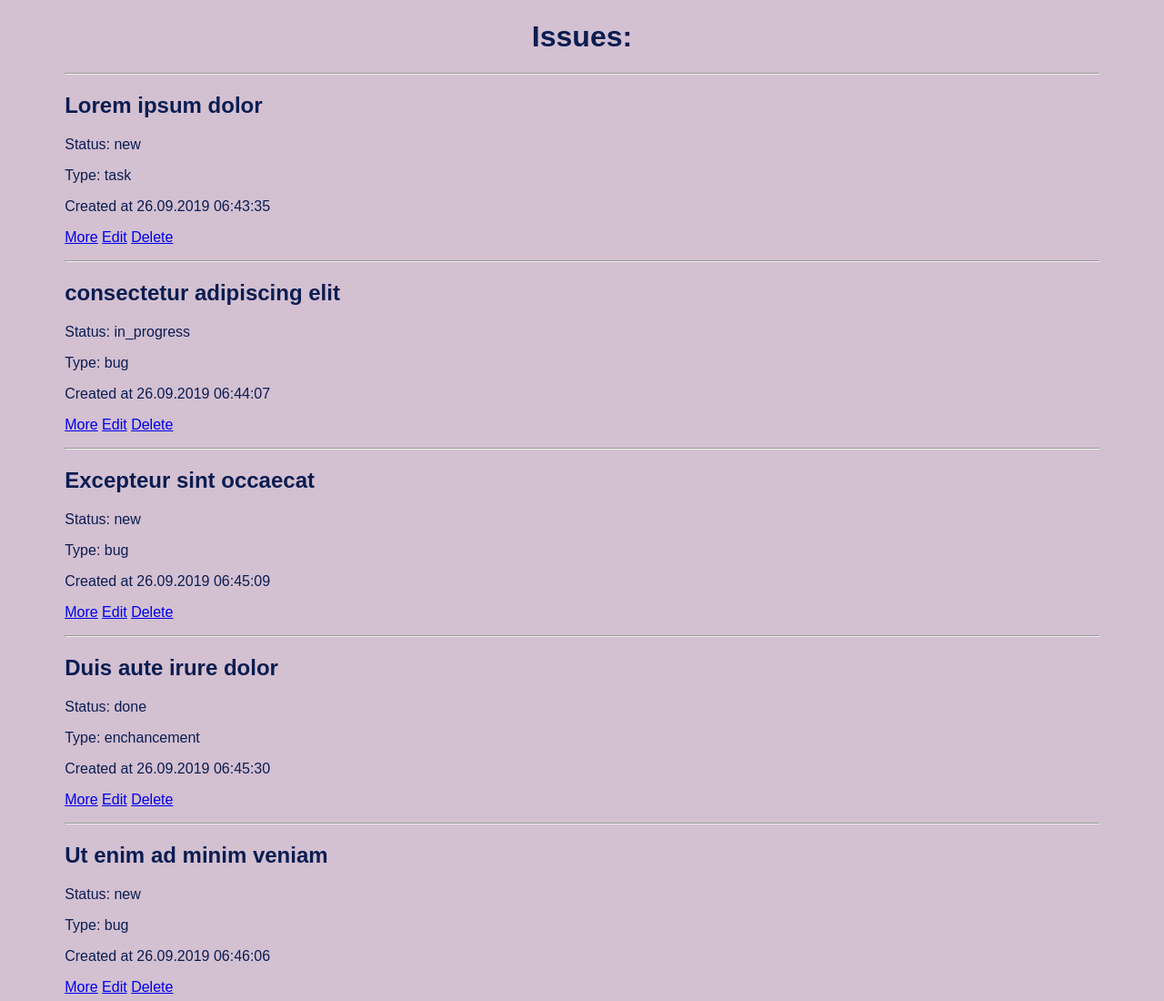
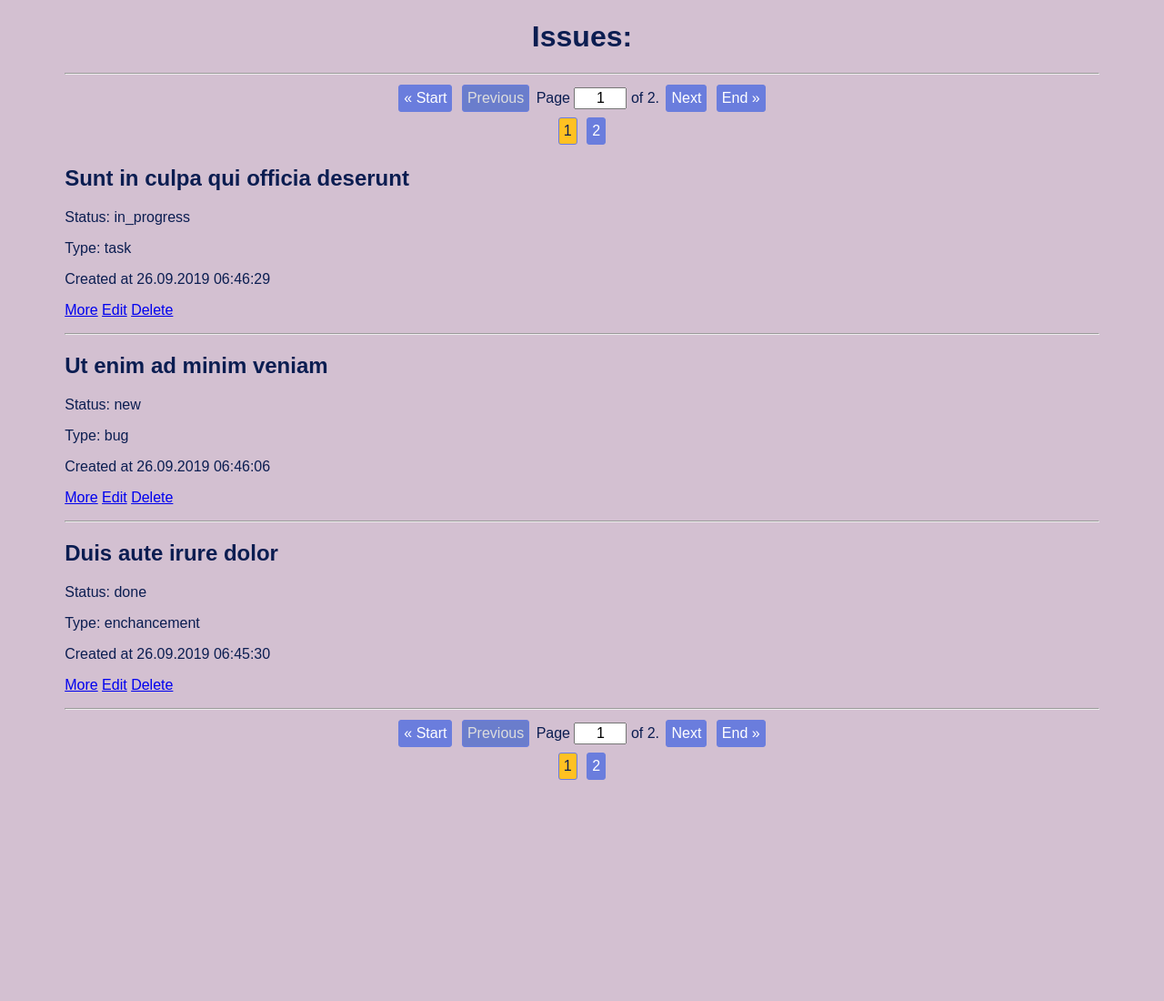
Before and after one commit to tyzo4ka/issue_tracker2, a Django app: page / in a window 1280 px wide. Shown: the part 38-1138 px from the top of the page at 91% size. After the commit the page ends 895 px from the top, so only its background shows below. Run offline with Django 3.2, Linux system fonts and the light colour scheme; data comes from the database, SQL or seed files in the repository.

Commit message:
add pagination, added DetailView, changed IssueView

```diff
--- a/source/webapp/static/css/style.css
+++ b/source/webapp/static/css/style.css
@@ -97,3 +97,59 @@ h1 {
 .btn-danger:hover {
     box-shadow: rgba(255, 0, 0, 0.8) 0 0 5px;
 }
+
+
+.pagination {
+    text-align: center;
+}
+
+.pagination a, .page-disabled, .page-active {
+    display: inline-block;
+    border: solid 1px #6a7ddd;
+    border-radius: 3px;
+    padding: 5px;
+    margin: 3px;
+}
+
+.pagination a {
+    background: #6a7ddd;
+    color: white;
+    text-decoration: none;
+}
+
+.pagination a:hover {
+   background: #6a7dff;
+   text-decoration: underline;
+}
+
+.page-disabled {
+    background: #6a7dcc;
+    color: #dddddd
+}
+
+.page-input {
+    font-size: 16px;
+    width: 50px;
+    text-align: center;
+}
+
+.page-active {
+    background: #ffc122;
+}
+
+.comment-list {
+    margin-top: 10px;
+    margin-bottom: 10px;
+    margin-left: 10px;
+}
+
+.comment {
+    border: solid 1px #cccccc;
+    border-radius: 5px;
+    padding: 10px;
+    margin-top: 10px;
+}
+
+.comment p {
+    margin: 0 0 5px;
+}
--- a/source/webapp/templates/Issue/index.html
+++ b/source/webapp/templates/Issue/index.html
@@ -9,6 +9,9 @@
 {% block content %}
     <h1>Issues:</h1>
     <hr/>
+    {% if is_paginated %}
+        {% include 'partial/pagination.html' %}
+    {% endif %}
         {% for issue in issues %}
             <h2>{{ issue.summary }}</h2>
             <p>Status: {{ issue.status }}</p>
@@ -21,4 +24,7 @@
             </p>
             <hr/>
         {% endfor %}
+    {% if is_paginated %}
+        {% include 'partial/pagination.html' %}
+    {% endif %}
 {% endblock %}
--- /dev/null
+++ b/source/webapp/templates/partial/pagination.html
@@ -0,0 +1,28 @@
+<div class="pagination">
+    <form action="" method="GET">
+        <a href="?page=1">&laquo; Start</a>
+        {% if page_obj.has_previous %}
+            <a href="?page={{ page_obj.previous_page_number }}">Previous</a>
+        {% else %}
+            <span class="page-disabled">Previous</span>
+        {% endif %}
+        <span>
+            Page <input class="page-input" type="text" name="page" value="{{ page_obj.number }}" maxlength="4"> of {{ paginator.num_pages }}.
+        </span>
+        {% if page_obj.has_next %}
+            <a href="?page={{ page_obj.next_page_number }}">Next</a>
+        {% else %}
+            <span class="page-disabled">Next</span>
+        {% endif %}
+        <a href="?page={{ paginator.num_pages }}">End &raquo;</a>
+    </form>
+    <div>
+        {% for page in paginator.page_range %}
+            {% if page_obj.number == page %}
+                <span class="page-active">{{ page }}</span>
+            {% else %}
+                <a href="?page={{ page }}">{{ page }}</a>
+            {% endif %}
+        {% endfor %}
+    </div>
+</div>
--- a/source/webapp/views/issue_views.py
+++ b/source/webapp/views/issue_views.py
@@ -4,23 +4,36 @@ from webapp.models import Issue
 from django.views.generic import TemplateView, ListView
 
 
-class IndexView(TemplateView):
+class IndexView(ListView):
+    context_object_name = 'issues'
+    model = Issue
     template_name = 'Issue/index.html'
+    ordering = ['-created_date']
+    paginate_by = 3
+    paginate_orphans = 1
+
+
+class DetailView(TemplateView):
+    context_key = "odjects"
+    model = None
 
     def get_context_data(self, **kwargs):
         context = super().get_context_data(**kwargs)
-        context['issues'] = Issue.objects.all()
+        pk = kwargs.get('pk')
+        context[self.context_key] = get_object_or_404(self.model, pk=pk)
         return context
 
 
-class IssueView(TemplateView):
+class IssueView(DetailView):
     template_name = 'Issue/issue.html'
+    context_key = "issue"
+    model = Issue
 
-    def get_context_data(self, **kwargs):
-        context = super().get_context_data(**kwargs)
-        issue_pk = kwargs.get('pk')
-        context['issue'] = get_object_or_404(Issue, pk=issue_pk)
-        return context
+    # def get_context_data(self, **kwargs):
+    #     context = super().get_context_data(**kwargs)
+    #     issue_pk = kwargs.get('pk')
+    #     context['issue'] = get_object_or_404(Issue, pk=issue_pk)
+    #     return context
 
 
 class IssueCreateView(ListView):
```
Also changed, not shown: source/webapp/views/__init__.py (line endings or trailing spaces). Lines whose indentation alone changed are shown as unchanged.
